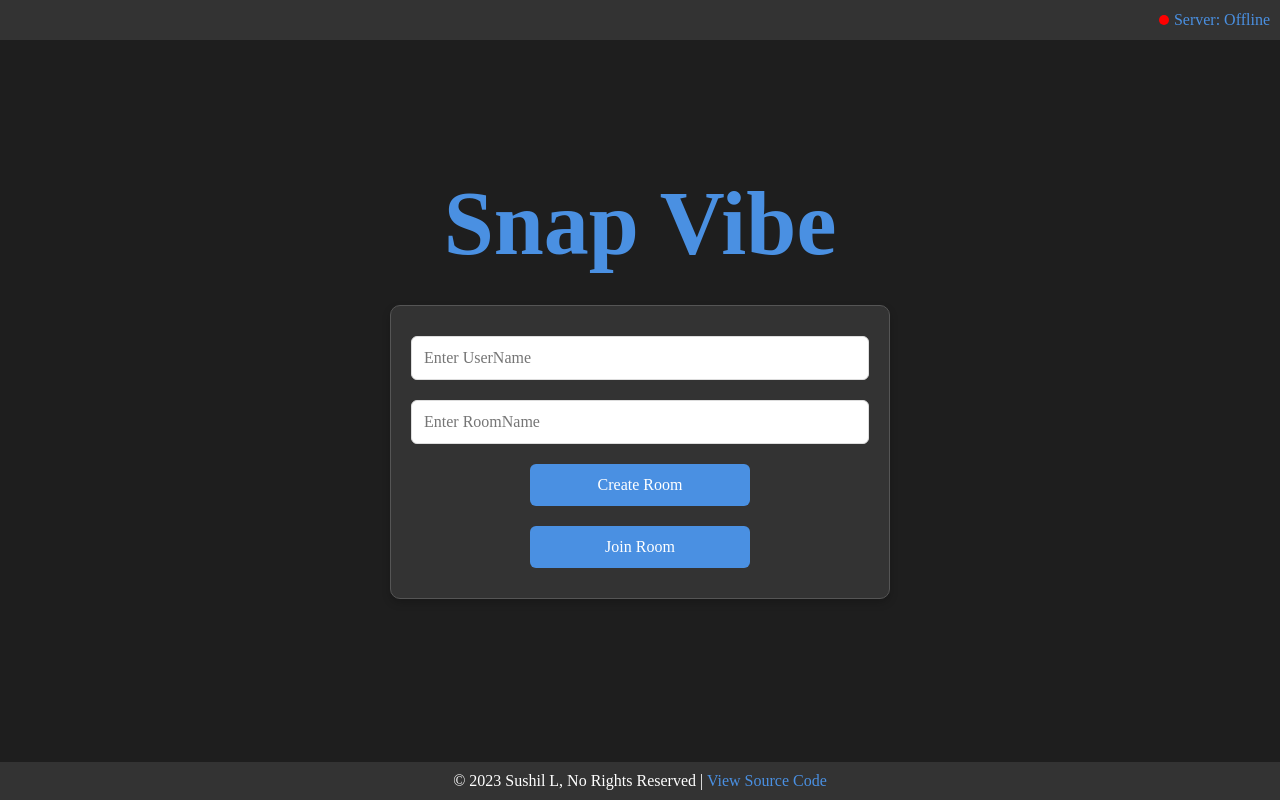
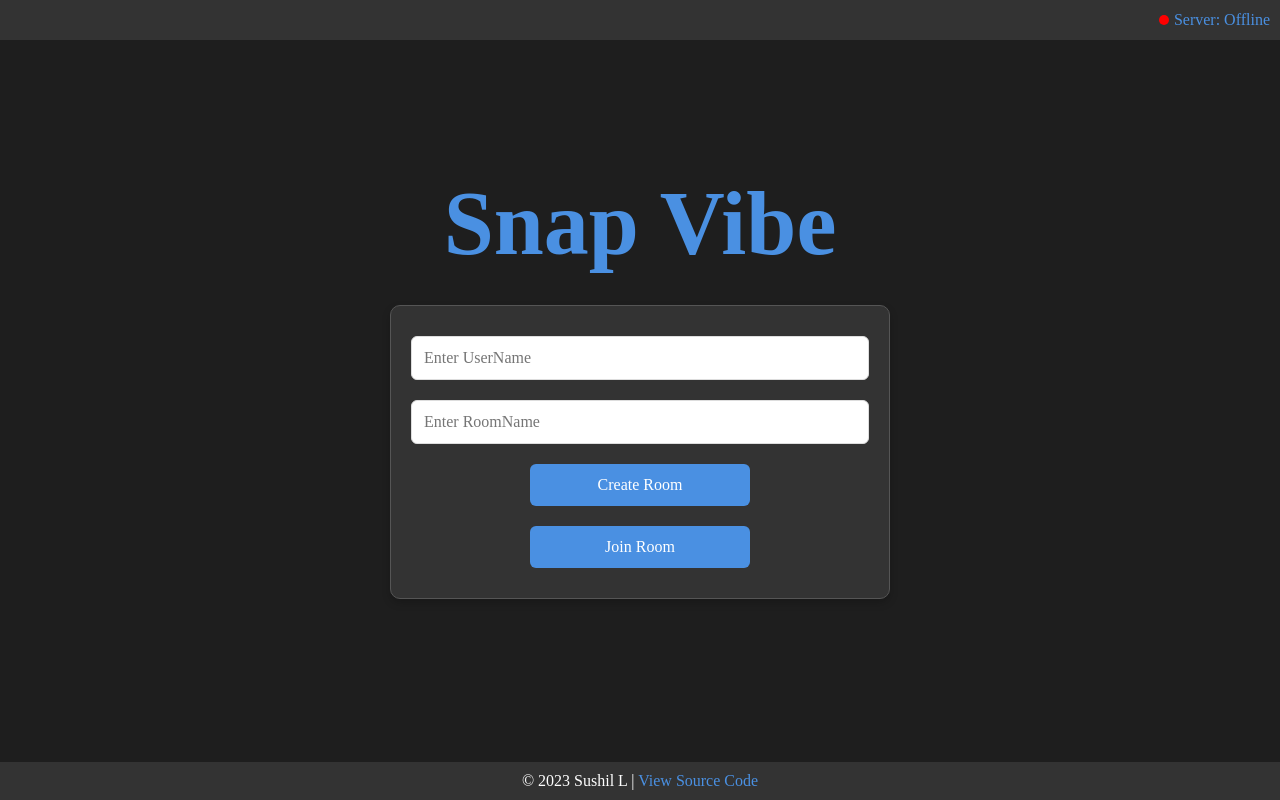
Before and after one commit to 21ThousandProof/SnapVibe-Frontend, a React (Vite) app: page / in a window 1280 px wide. Built offline with nearby package versions, Linux system fonts and the light colour scheme; no server answers.

Commit message:
Update Homepage.jsx

```diff
--- a/src/Components/Homepage/Homepage.jsx
+++ b/src/Components/Homepage/Homepage.jsx
@@ -119,7 +119,7 @@ const Footer = () => {
       }}
     >
       <p style={styles.footer}>
-        © {currentYear} Sushil L, No Rights Reserved |{" "}
+        © {currentYear} Sushil L |{" "}
         <a
           href="https://github.com/21Cash/SnapVibe-Frontend"
           target="_blank"
```
